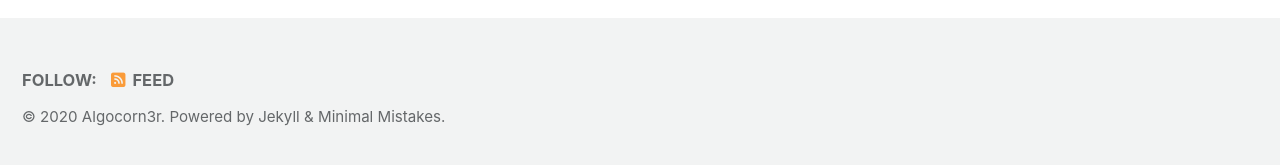
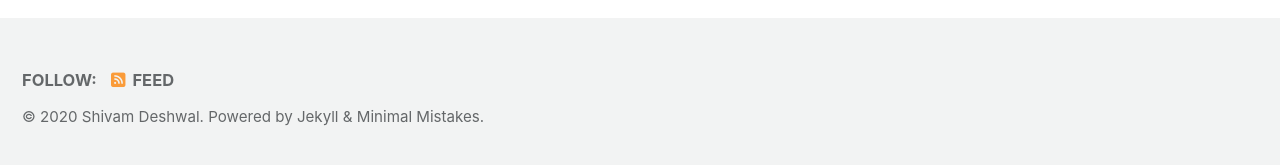
Before and after one commit to Deshwal36/Deshwal36.github.io, a Jekyll site: the page built from _pages/about.md, in a window 1280 px wide. Shown: the part 727-892 px from the top of the page. Built offline with Jekyll 4.4.1, drawn with Linux system fonts in a browser that asks for light colours; cached includes are drawn as plain includes; nearby versions of some CDN libraries.

Commit message:
Version 1.0

```diff
--- a/_config.yml
+++ b/_config.yml
@@ -19,7 +19,7 @@ locale                   : "en-US"
 title                    : "Algocorn3r"
 title_separator          : "-"
 subtitle                 : # site tagline that appears below site title in masthead
-name                     : "Algocorn3r"
+name                     : "Shivam Deshwal"
 description              : "The Algorithm corn3r"
 url                      : # the base hostname & protocol for your site e.g. "https://mmistakes.github.io"
 baseurl                  : # the subpath of your site, e.g. "/blog"
```
